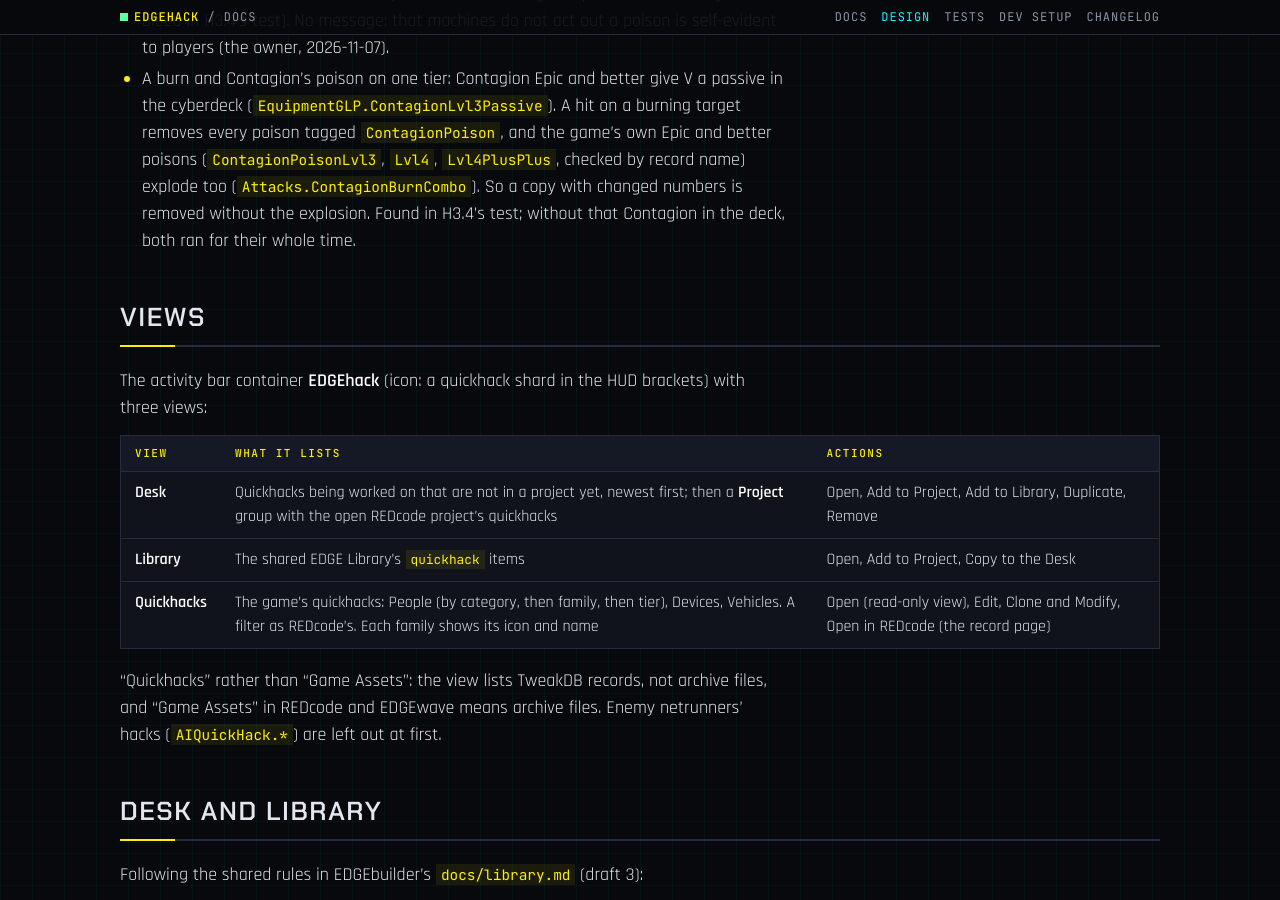
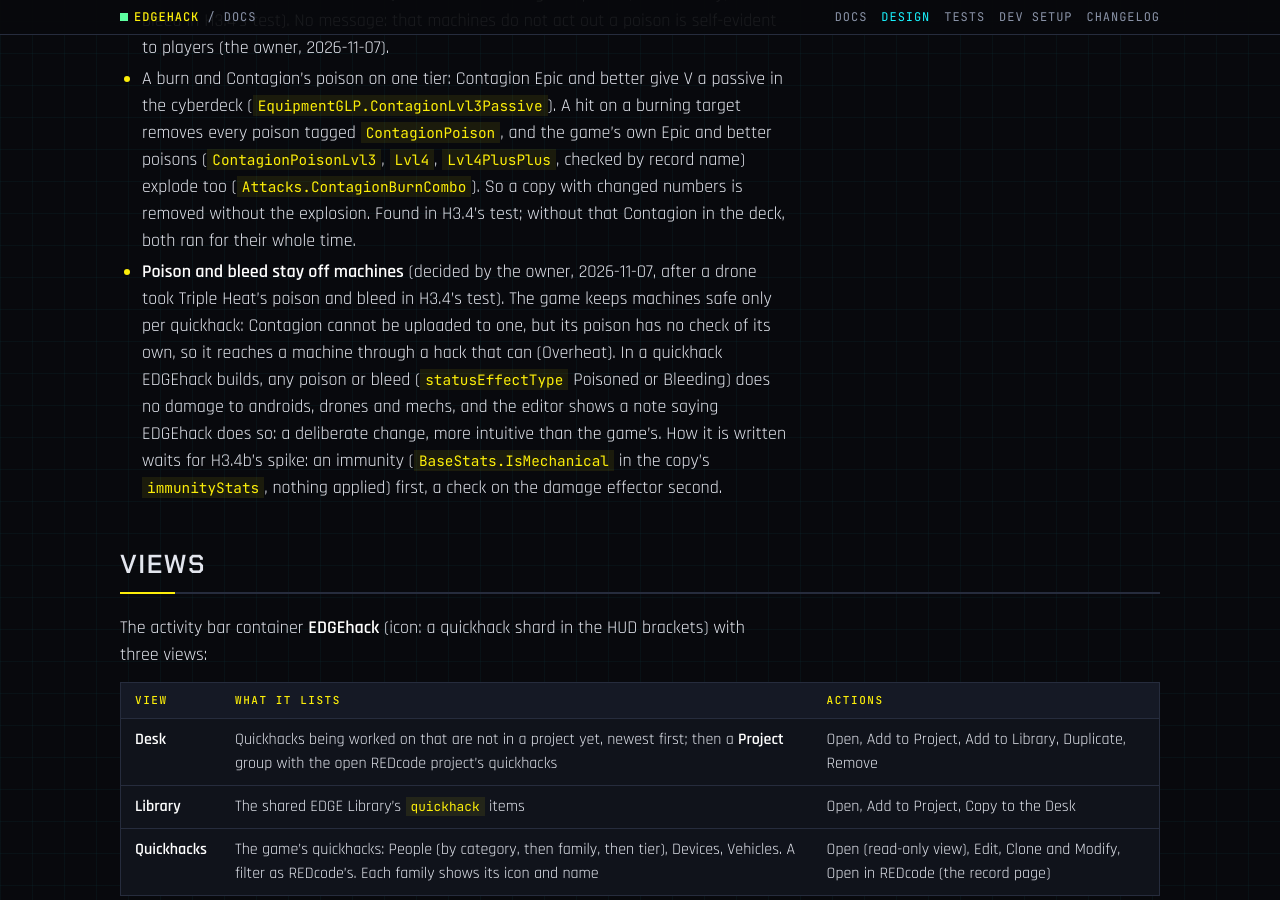
Before and after one commit to Edgemodders/EDGEhack, a Jekyll site: the page built from docs/design.md, in a window 1280 px wide and 900 px high, scrolled down 7083 px. Built offline with Jekyll 4.4.1, drawn with Linux system fonts in a browser that asks for light colours; some of the changed text lies outside the part shown.

Commit message:
H3.4b Machines: poison and bleed stay off machines in hacks EDGEhack builds
Co-Authored-By: Claude Opus 5.5 <noreply@anthropic.com>

```diff
--- a/docs/design.md
+++ b/docs/design.md
@@ -130,6 +130,7 @@ The editor also shows **notes**, apart from the warnings. A warning means someth
 
 - An effect whose `AIData` needs a kind of NPC (humans only): the rest do not act it out, but the effect itself runs on them (a drone took Contagion's poison, Human only, and a bleed in H3.4's test). No message: that machines do not act out a poison is self-evident to players (the owner, 2026-11-07).
 - A burn and Contagion's poison on one tier: Contagion Epic and better give V a passive in the cyberdeck (`EquipmentGLP.ContagionLvl3Passive`). A hit on a burning target removes every poison tagged `ContagionPoison`, and the game's own Epic and better poisons (`ContagionPoisonLvl3`, `Lvl4`, `Lvl4PlusPlus`, checked by record name) explode too (`Attacks.ContagionBurnCombo`). So a copy with changed numbers is removed without the explosion. Found in H3.4's test; without that Contagion in the deck, both ran for their whole time.
+- **Poison and bleed stay off machines** (decided by the owner, 2026-11-07, after a drone took Triple Heat's poison and bleed in H3.4's test). The game keeps machines safe only per quickhack: Contagion cannot be uploaded to one, but its poison has no check of its own, so it reaches a machine through a hack that can (Overheat). In a quickhack EDGEhack builds, any poison or bleed (`statusEffectType` Poisoned or Bleeding) does no damage to androids, drones and mechs, and the editor shows a note saying EDGEhack does so: a deliberate change, more intuitive than the game's. How it is written waits for H3.4b's spike: an immunity (`BaseStats.IsMechanical` in the copy's `immunityStats`, nothing applied) first, a check on the damage effector second.
 
 ## Views
 
@@ -440,6 +441,7 @@ This changes the decision "Behaviour beyond records: out of scope": a new quickh
 | **H3.2 Writer** | `src/tweaks.ts` learns new records: each tier's item, action and status effect under the mod's ids, with their own `actionName` and `shardType`, the wheel's records and the shared script | Automated, against what the spike proved |
 | **H3.3 New** | **Clone and Modify** on the page and in the Quickhacks view. The document gains `base` and new-hack fields, and the Quickhacks view shows a Project group | By hand |
 | **H3.4 Add Effect** | The picker's first two sources: another quickhack's effects and the sorted status effects, referenced until changed and then copied, with the warnings in [Adding effects](#adding-effects) | By hand, then in the game |
+| **H3.4b Machines** | Poison and bleed in a quickhack EDGEhack builds do no damage to machines, with a note. A spike first, with REDnode's Console: `IsMechanical` as an immunity on the game's Epic poison and on Bleeding, then Triple Heat on a drone and on a human | Spike in the game, then by hand and in the game |
 | **H3.5 Attack features** | Extra damage, a stat change while hacked, a chance to apply something else, each written as a new status effect from the game's own effector classes | By hand, then in the game |
 | **H3.6 Get it** | A crafting spec and a vendor's stock. REDnode's Console stays the way to get one while testing | In the game |
 | **H3.7 Desk** | The Desk view and folder. A quickhack made with no project open lands there | By hand |
```
Also changed, not shown: CLAUDE.md (+1 -1 lines).
